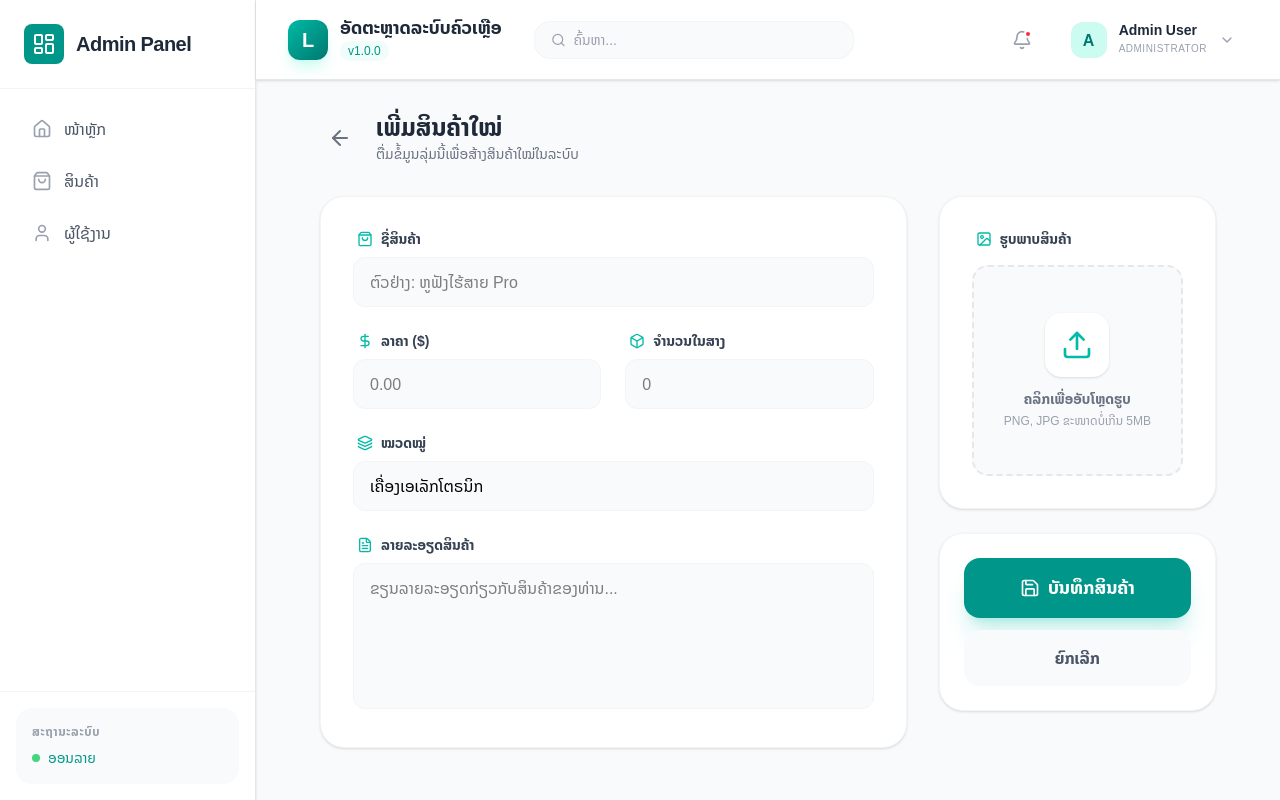
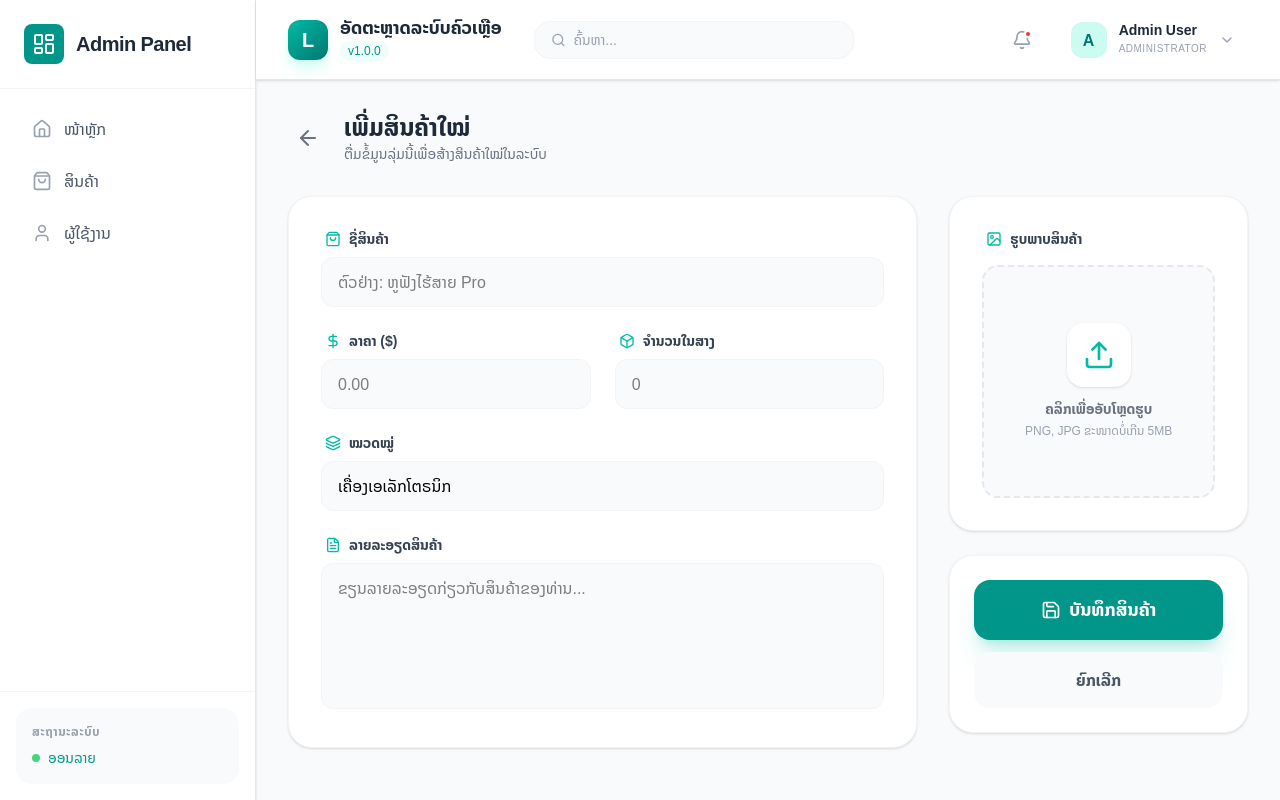
Before and after one commit to huevangxp/next-beginner, a Next.js app: page /product/create in a window 1280 px wide. Built offline with nearby package versions, Linux system fonts and the light colour scheme.

Commit message:
commit Thu 12/18/2025 11:16:55.11

```diff
--- a/app/product/create/page.tsx
+++ b/app/product/create/page.tsx
@@ -53,7 +53,7 @@
   }
 
   return (
-    <div className="max-w-4xl mx-auto space-y-8 animate-in fade-in slide-in-from-bottom-4 duration-500">
+    <div className="max-w-ຢຂxl mx-auto space-y-8 animate-in fade-in slide-in-from-bottom-4 duration-500">
       {/* Header */}
       <div className="flex items-center justify-between">
         <div className="flex items-center gap-4">
```
